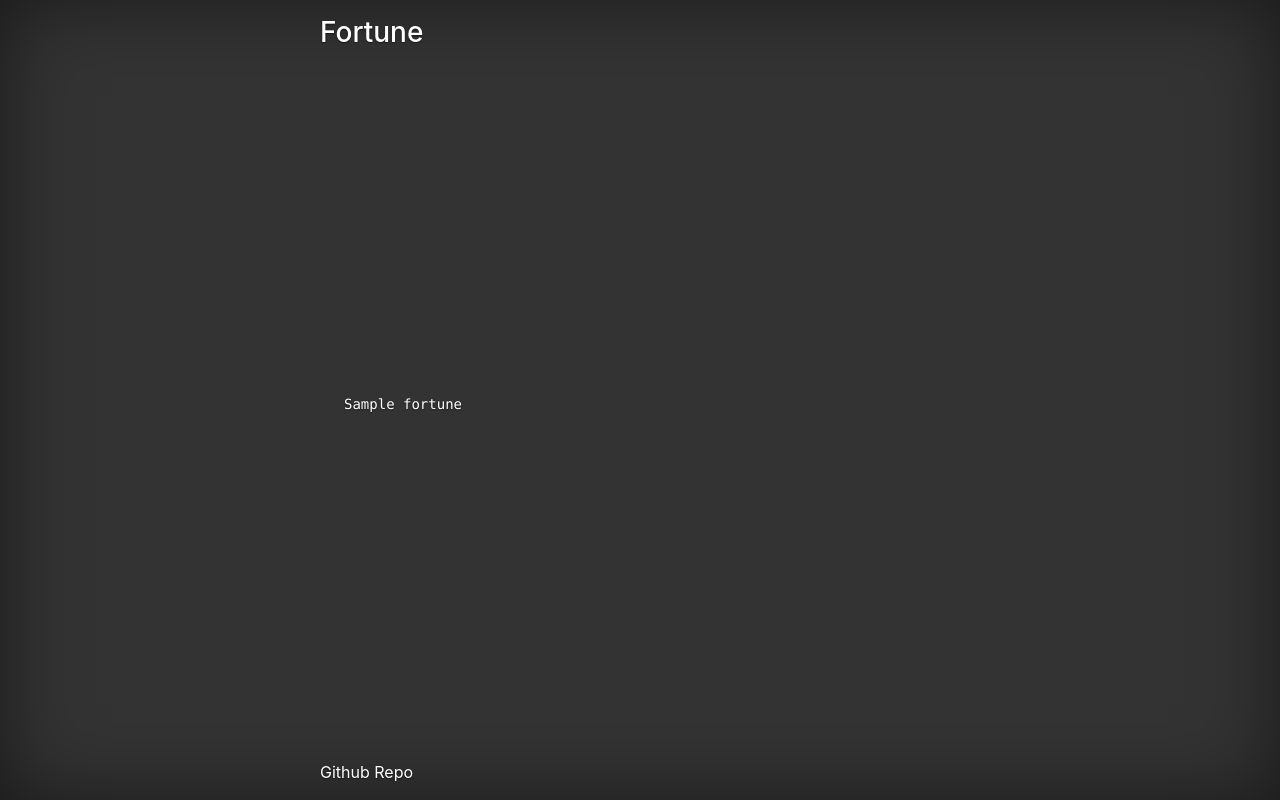
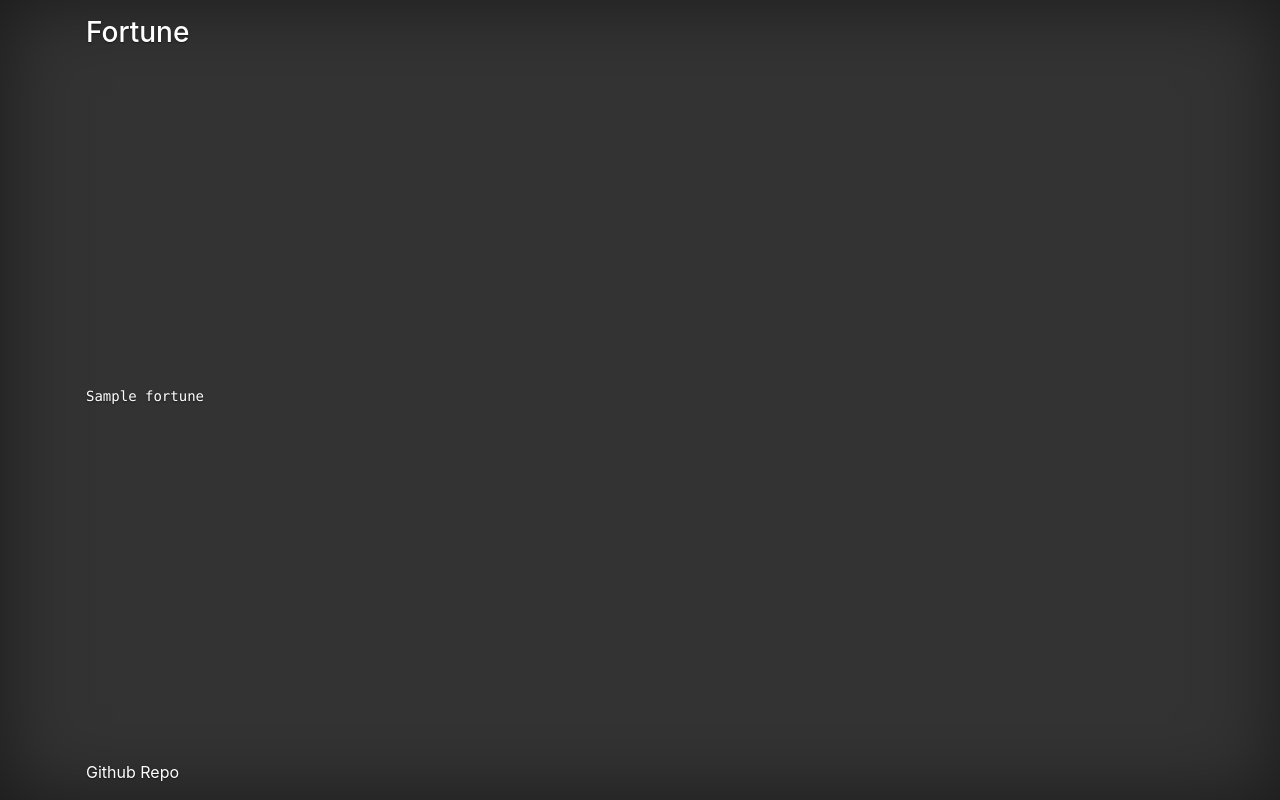
Before and after one commit to jms/glowing-memory, a Flask app: template templates/index.html in a window 1280 px wide. Run offline with Flask 2, Linux system fonts and the light colour scheme; the template is opened without the code that fills it: most values are stand-ins (such as "Sample title", 1, 10 or a date in 2020); some libraries are stand-ins or nearby versions.

Commit message:
update css

```diff
--- a/templates/index.html
+++ b/templates/index.html
@@ -22,17 +22,11 @@
     <meta property="og:site_name" content="Fortune App">
 
     <style>
-        /* Links */
-
         a,
         a:focus,
         a:hover {
             color: #fff;
         }
-
-        /*
-        * Base structure
-        */
 
         html,
         body {
@@ -50,16 +44,7 @@
 
         pre {
             color: #fff;
-            overflow: visible
         }
-
-        .cover-container {
-            max-width: 42em;
-        }
-
-        /*
-        * Header
-        */
 
         .masthead {
             margin-bottom: 2rem;
@@ -67,28 +52,6 @@
 
         .masthead-brand {
             margin-bottom: 0;
-        }
-
-        .nav-masthead .nav-link {
-            padding: .25rem 0;
-            font-weight: 700;
-            color: rgba(255, 255, 255, .5);
-            background-color: transparent;
-            border-bottom: .25rem solid transparent;
-        }
-
-        .nav-masthead .nav-link:hover,
-        .nav-masthead .nav-link:focus {
-            border-bottom-color: rgba(255, 255, 255, .25);
-        }
-
-        .nav-masthead .nav-link+.nav-link {
-            margin-left: 1rem;
-        }
-
-        .nav-masthead .active {
-            color: #fff;
-            border-bottom-color: #fff;
         }
 
         @media (min-width: 48em) {
@@ -100,25 +63,6 @@
             }
         }
 
-
-        /*
-        * Cover
-        */
-
-        .cover {
-            padding: 0 1.5rem;
-        }
-
-        .cover .btn-lg {
-            padding: .75rem 1.25rem;
-            font-weight: 700;
-        }
-
-
-        /*
-        * Footer
-        */
-
         .mastfoot {
             color: rgba(255, 255, 255, .5);
         }
@@ -127,17 +71,19 @@
 </head>
 
 <body>
-    <div class="cover-container d-flex w-100 h-100 p-3 mx-auto flex-column">
+    <div class="container d-flex w-100 h-100 p-3 mx-auto flex-column">
         <header class="masthead mb-auto">
             <div class="inner">
                 <h3 class="masthead-brand">Fortune</h3>
             </div>
         </header>
 
-        <main role="main" class="inner cover">
-            <p class="lead">
-                <pre>{{fortune}}</pre>
-            </p>
+        <main role="main" class="inner">
+            <div class="row">
+                <div class="col">
+                    <pre>{{fortune}}</pre>
+                </div>
+            </div>
         </main>
 
         <footer class="mastfoot mt-auto">
```
